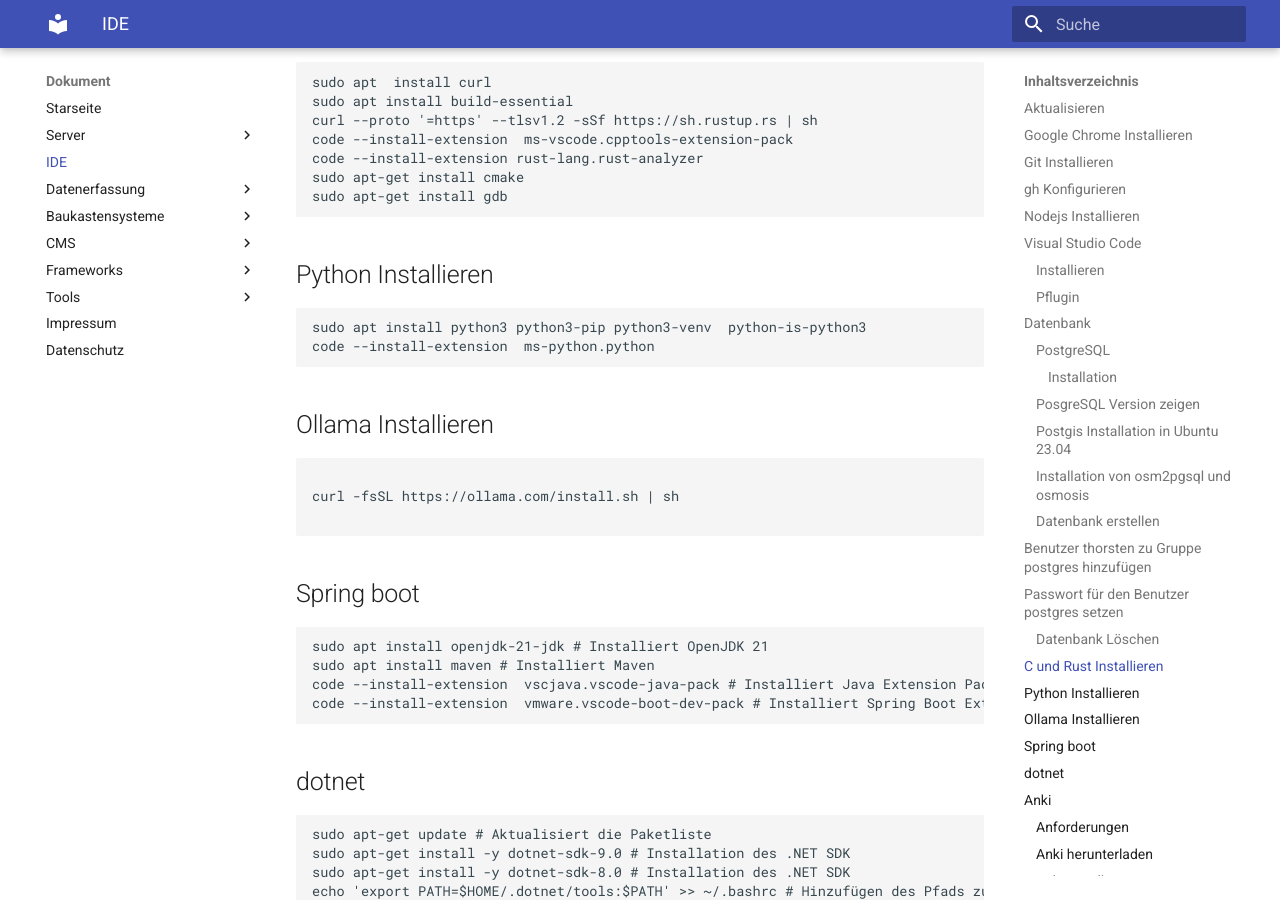
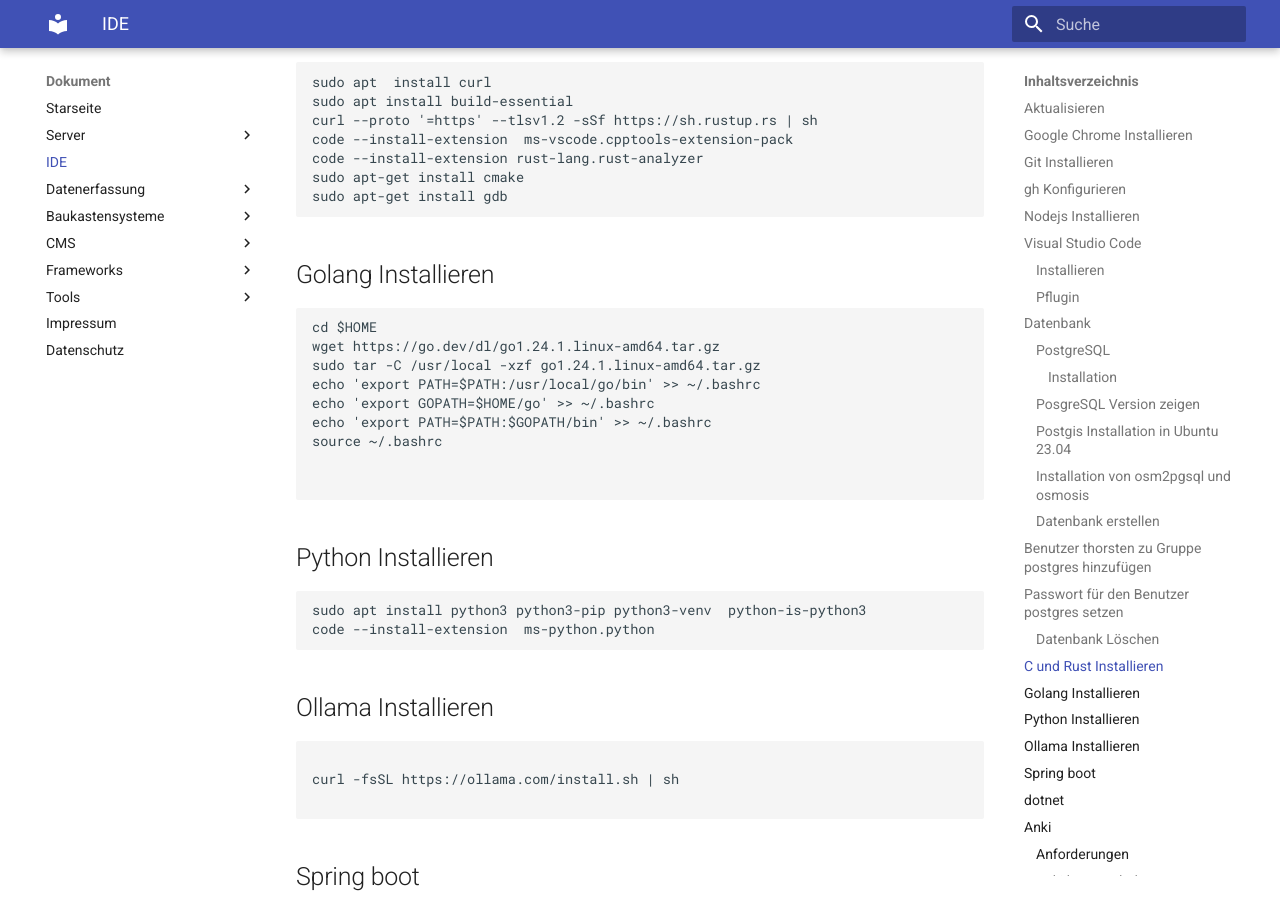
Before and after one commit to thorstenkloehn/dokument, an MkDocs documentation site: the page built from docs/IDE/index.md, in a window 1280 px wide and 900 px high, scrolled down 3203 px. Built offline with MkDocs 1.6.1 and Material for MkDocs 9.7.7, drawn with Linux system fonts in a browser that asks for light colours.

Commit message:
Dokumentation: Hinzufügen von Installationsanweisungen für Golang

````diff
--- a/docs/IDE/index.md
+++ b/docs/IDE/index.md
@@ -129,7 +129,18 @@ code --install-extension rust-lang.rust-analyzer
 sudo apt-get install cmake
 sudo apt-get install gdb
 ```
+## Golang Installieren
+```
+cd $HOME
+wget https://go.dev/dl/go1.24.1.linux-amd64.tar.gz
+sudo tar -C /usr/local -xzf go1.24.1.linux-amd64.tar.gz
+echo 'export PATH=$PATH:/usr/local/go/bin' >> ~/.bashrc
+echo 'export GOPATH=$HOME/go' >> ~/.bashrc
+echo 'export PATH=$PATH:$GOPATH/bin' >> ~/.bashrc
+source ~/.bashrc
 
+
+```
 
 ## Python Installieren
 ```bash
````
